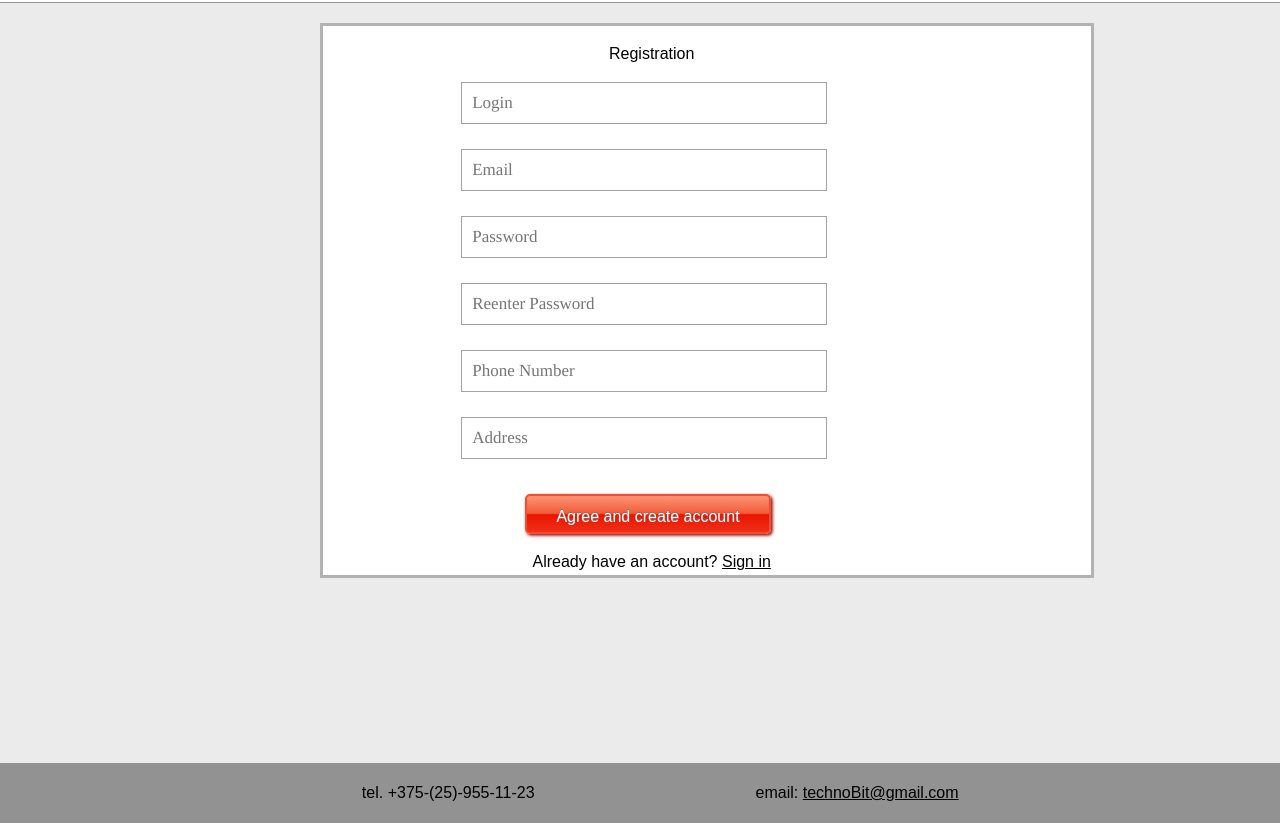
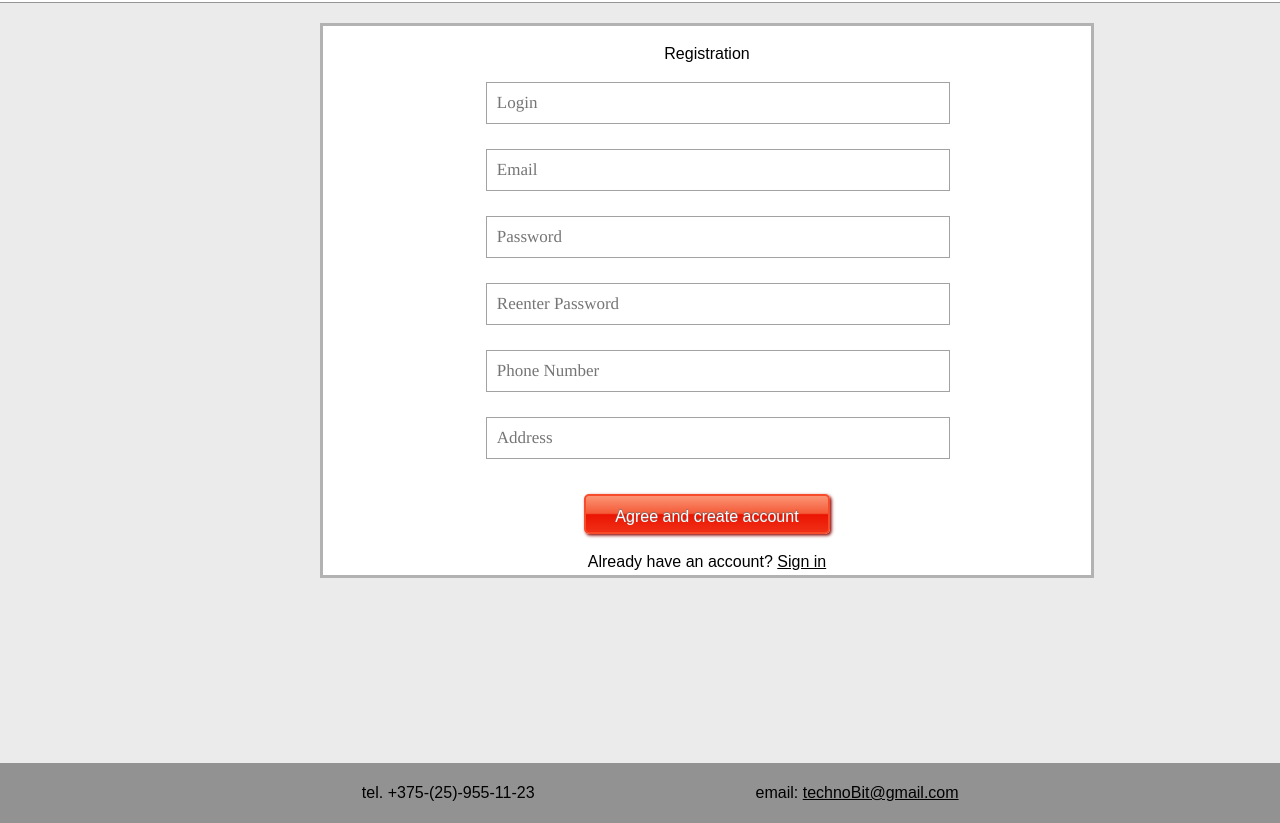
Before and after one commit to Dmitry1271/HTML_CSS_JS_TASK3.7, a plain HTML site: page signUp.html in a window 1280 px wide. Shown: the part 88-911 px from the top of the page. Drawn offline with Linux system fonts and the light colour scheme.

Commit message:
Little fix

```diff
--- a/css/style.css
+++ b/css/style.css
@@ -614,17 +614,12 @@ footer .content li a{
 	.main-form .container input{
 		background-color: #fff;
 		border: 1px solid #a2a2a2;
-		width: 70%;
+		width: 90%;
+		margin-left: 5%;
 	}
 	.main-form #register-submit-button{
 		width: 50%;
-		margin-left: 13%;
-	}
-	.main-form .container p{
-		margin-left: -18%;
-	}
-	.main-form .container h2{
-		margin-left: -18%;
+		margin-left: 25%;
 	}
 
 }
--- a/script/signUp.js
+++ b/script/signUp.js
@@ -25,7 +25,7 @@ function loginVerify(){
 	}
 }
 function emailVerify(){
-	if(!isEmpty(email)){
+	if(!isEmpty(email) && isValidEmail(email)){
 		return hideError(email, emailError)
 	}
 }
@@ -69,6 +69,9 @@ function passwordsMatch(pas1, pas2){
 function isValidLogin(login){
 	return login.value.match('^[a-zA-Z][a-zA-Z@\-_0-9]{5,20}$');
 }
+function isValidEmail(email){
+	return	email.value.match('^[a-zA-Z0-9_].+@.+\..+');
+}
 function isValidPhoneNumber(phoneNumber){
 	return phoneNumber.value.match('^[0-9]{5,15}$');
 }
@@ -90,6 +93,9 @@ function vlidateRegisterData(){
 	if(isEmpty(email)){
 		return showError(email, emailError, 'Email is required');
 	}
+	if(!isValidEmail(email)){
+		return showError(email, emailError, 'Email is invalid');
+	}
 	if(isEmpty(password)){
 		return showError(password, passwordError, 'Password is required');
 	}
@@ -108,7 +114,6 @@ function vlidateRegisterData(){
 	if(!isValidPhoneNumber(phoneNumber)){
 		return showError(phoneNumber, phoneNumberError, 'Invalid phone number');
 	}
-
 	if(isEmpty(address)){
 		return showError(address, addressError, 'Address is required');
 	}
```
